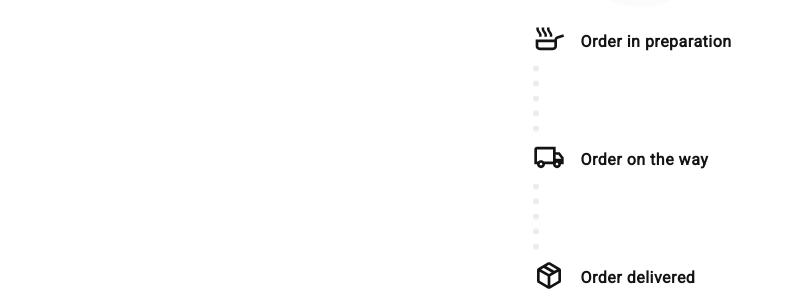
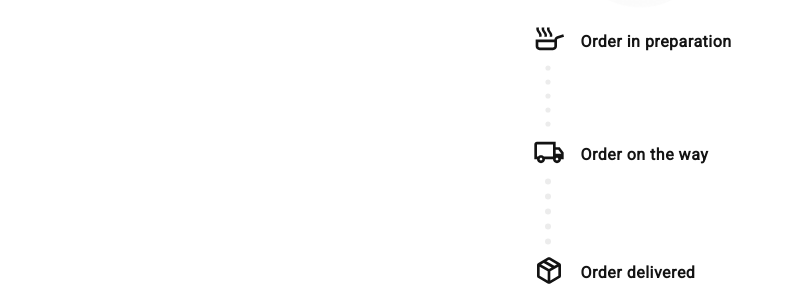
Before and after one commit to Masulaa/tim1-cortex, a React (Create React App) app: page /TrackOrder in a window 1280 px wide. Shown: the part 215-515 px from the top of the page, without its empty margins (0-785 px from the left). Built offline with nearby package versions, Linux system fonts and the light colour scheme; no server answers; a web font is replaced by a local one.

Commit message:
final commit

```diff
--- a/src/components/track-order/TrackOrder.css
+++ b/src/components/track-order/TrackOrder.css
@@ -46,11 +46,17 @@
   align-items: center;
 }
 
-.circle-space {
+.trackorder-circle {
+  width: 6px;
+  height: 6px;
+}
+
+.trackorder-circle-space {
   display: inline-flex;
   flex-direction: column;
   align-items: flex-start;
   gap: 8px;
+  margin-left: 12px;
 }
 
 .trackorder-first-step {
--- a/src/components/track-order/TrackOrder.js
+++ b/src/components/track-order/TrackOrder.js
@@ -66,12 +66,12 @@ const TrackOrder = () => {
             </p>
             {status === "preparing" && <img src={selectedBtn} className="selected-icon" alt=""/>}
           </div>
-        <div className="circle-space">
-          <img src={orderCircle} className="circle" alt=""/>
-          <img src={orderCircle} className="circle" alt=""/>
-          <img src={orderCircle} className="circle" alt=""/>
-          <img src={orderCircle} className="circle" alt=""/>
-          <img src={orderCircle} className="circle" alt=""/>
+        <div className="trackorder-circle-space">
+          <img src={orderCircle} className="trackorder-circle" alt=""/>
+          <img src={orderCircle} className="trackorder-circle" alt=""/>
+          <img src={orderCircle} className="trackorder-circle" alt=""/>
+          <img src={orderCircle} className="trackorder-circle" alt=""/>
+          <img src={orderCircle} className="trackorder-circle" alt=""/>
         </div>
         <div className="trackorder-first-step">
           <img
@@ -86,7 +86,7 @@ const TrackOrder = () => {
           </p>
           {status === "on_the_way" && <img src={selectedBtn} className="selected-icon" alt=""/>}
         </div>
-        <div className="circle-space">
+        <div className="trackorder-circle-space">
           <img src={orderCircle} className="circle" alt=""/>
           <img src={orderCircle} className="circle" alt=""/>
           <img src={orderCircle} className="circle" alt=""/>
```
